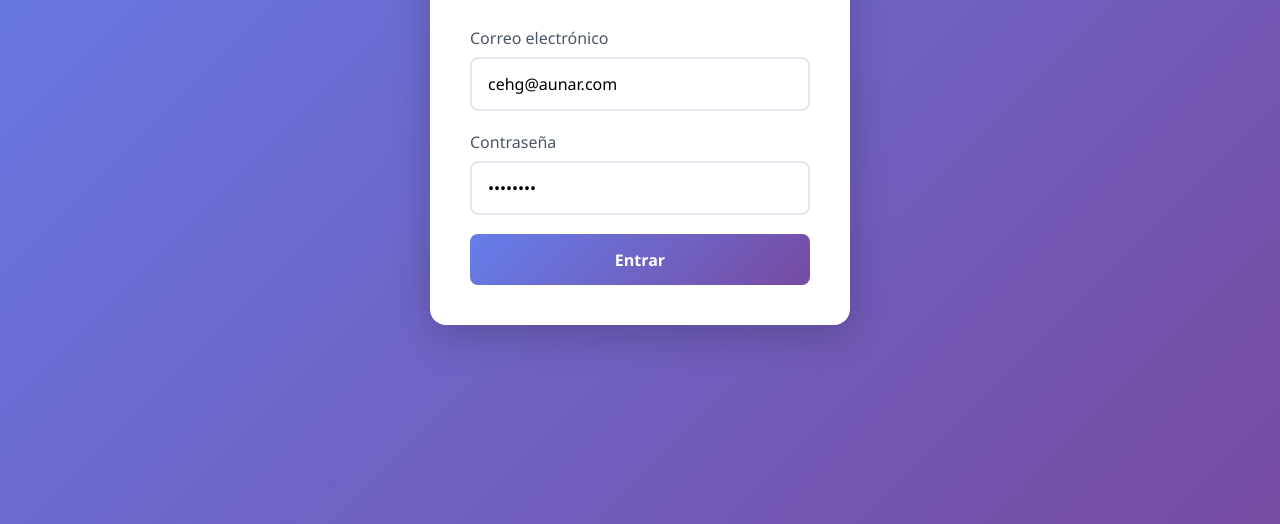
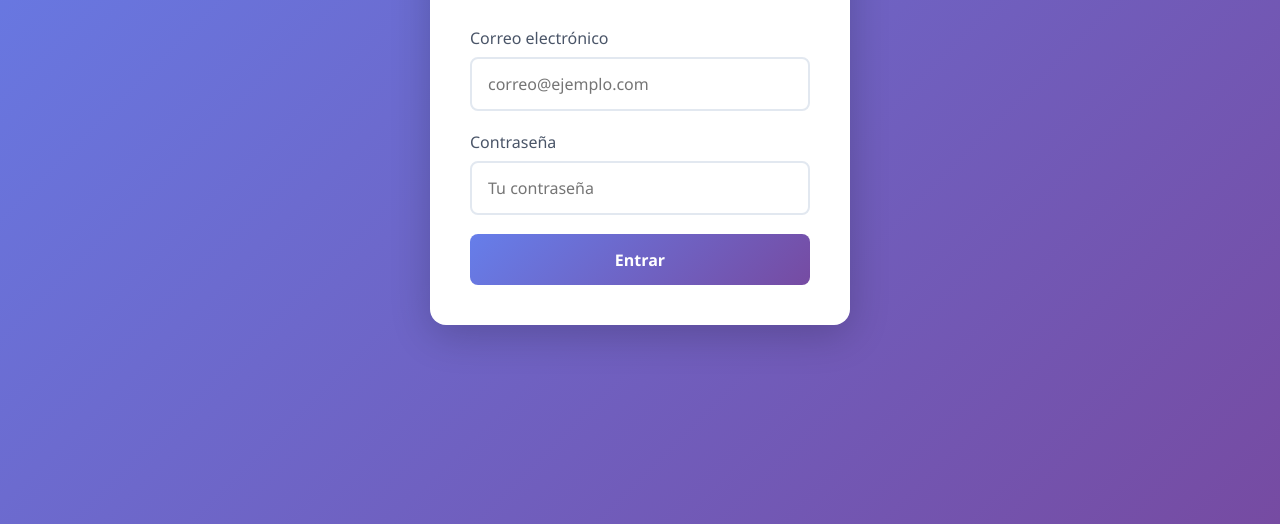
Before and after one commit to StevenMisterios/login2, a plain HTML site: page index.html in a window 1280 px wide. Shown: the part 276-800 px from the top of the page. Drawn offline with nearby package versions, Linux system fonts and the light colour scheme.

Commit message:
Update index.html

```diff
--- a/index.html
+++ b/index.html
@@ -4,32 +4,29 @@
     <meta charset="UTF-8">
     <meta name="viewport" content="width=device-width, initial-scale=1.0">
     <title>Iniciar Sesión</title>
-    <!-- SDK de Supabase -->
+    <!-- Librería oficial de Supabase -->
     <script src="https://cdn.jsdelivr.net/npm/@supabase/supabase-js@2"></script>
-    <!-- Tu hoja de estilos -->
     <link rel="stylesheet" href="estilos.css">
 </head>
 <body>
 
-    <!-- FORMULARIO DE LOGIN -->
     <div class="card" id="formLogin">
         <h2>🔐 Iniciar Sesión</h2>
 
         <div class="input-group">
             <label for="email">Correo electrónico</label>
-            <input type="email" id="email" value="cehg@aunar.com">
+            <input type="email" id="email" placeholder="correo@ejemplo.com">
         </div>
 
         <div class="input-group">
             <label for="pass">Contraseña</label>
-            <input type="password" id="pass" value="aunar123">
+            <input type="password" id="pass" placeholder="Tu contraseña">
         </div>
 
         <button id="btnEntrar">Entrar</button>
         <div id="mensaje" class="mensaje"></div>
     </div>
 
-    <!-- PÁGINA DE BIENVENIDA (OCULTA) -->
     <div class="card bienvenida" id="paginaBienvenida">
         <h2>✅ ¡Bienvenido!</h2>
         <p>Has iniciado sesión correctamente</p>
@@ -37,7 +34,6 @@
         <button class="btn-salir" id="btnSalir">Cerrar Sesión</button>
     </div>
 
-    <!-- Tu código JavaScript -->
     <script src="codigo.js"></script>
 </body>
 </html>
```
